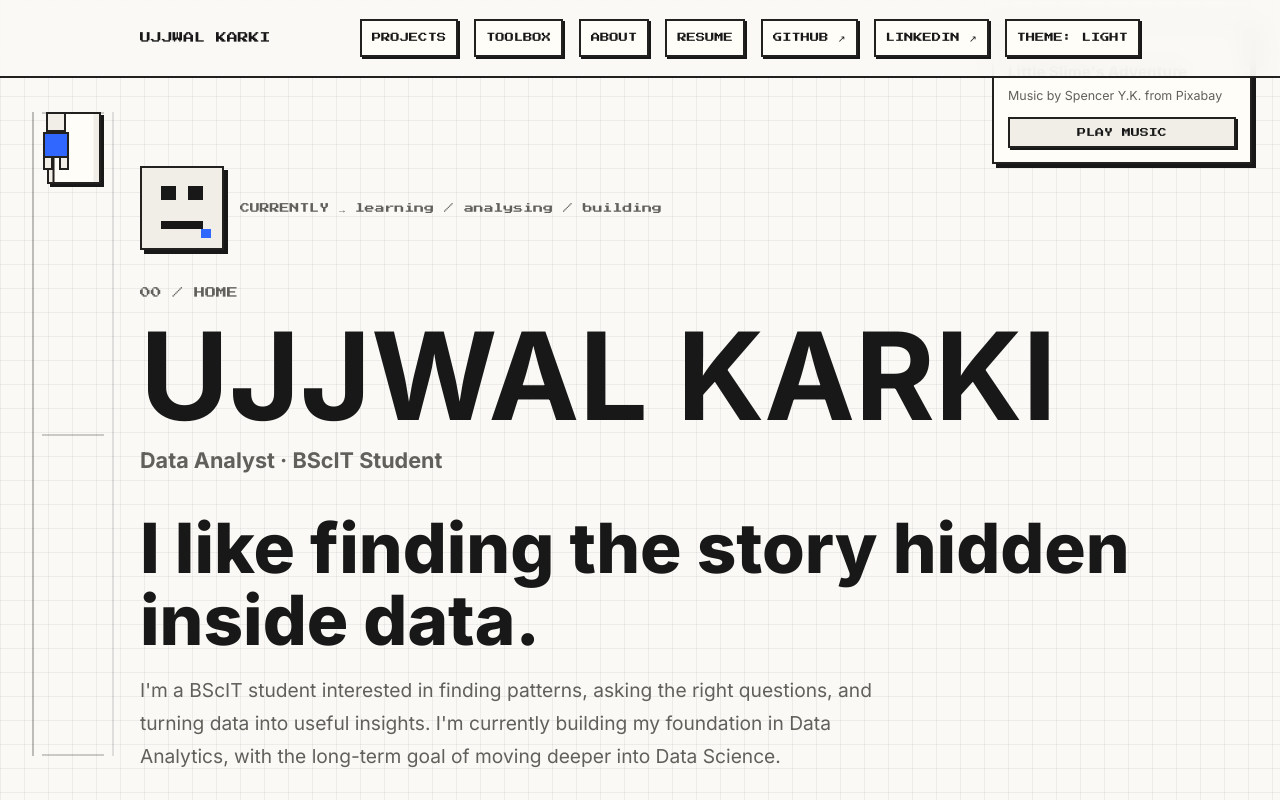
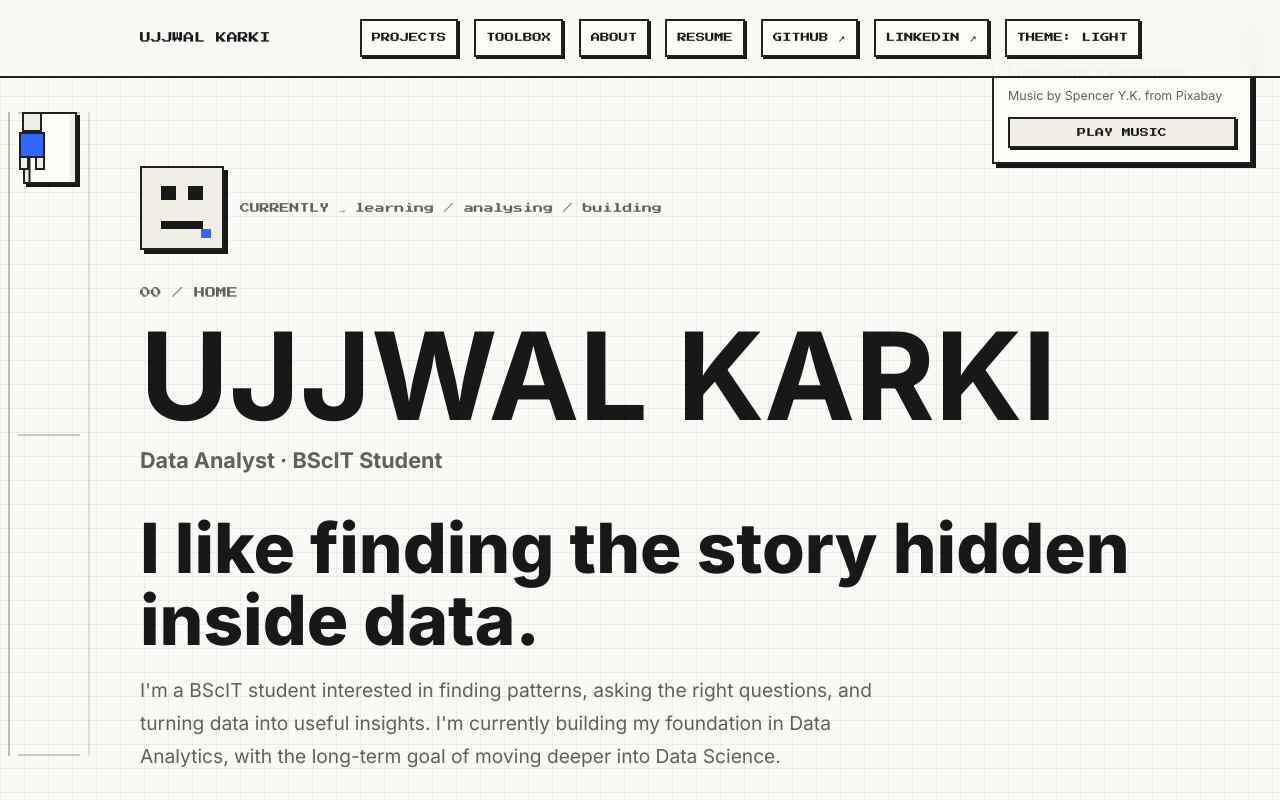
Before and after one commit to UjjwalKarkeyy/Portfolio, a React (Vite) app: page / in a window 1280 px wide. Shown: the top 800 px of the page. Built offline with nearby package versions, Linux system fonts and the light colour scheme.

Commit message:
• Moved the elevator animation further left while keeping it inside the viewport with a small margin.

```diff
--- a/src/styles/globals.css
+++ b/src/styles/globals.css
@@ -308,7 +308,7 @@ h3 {
   position: fixed;
   top: 112px;
   bottom: 44px;
-  left: max(14px, calc((100vw - 1000px) / 2 - 108px));
+  left: max(8px, calc((100vw - 1000px) / 2 - 150px));
   z-index: 4;
   width: 82px;
   pointer-events: none;
```
